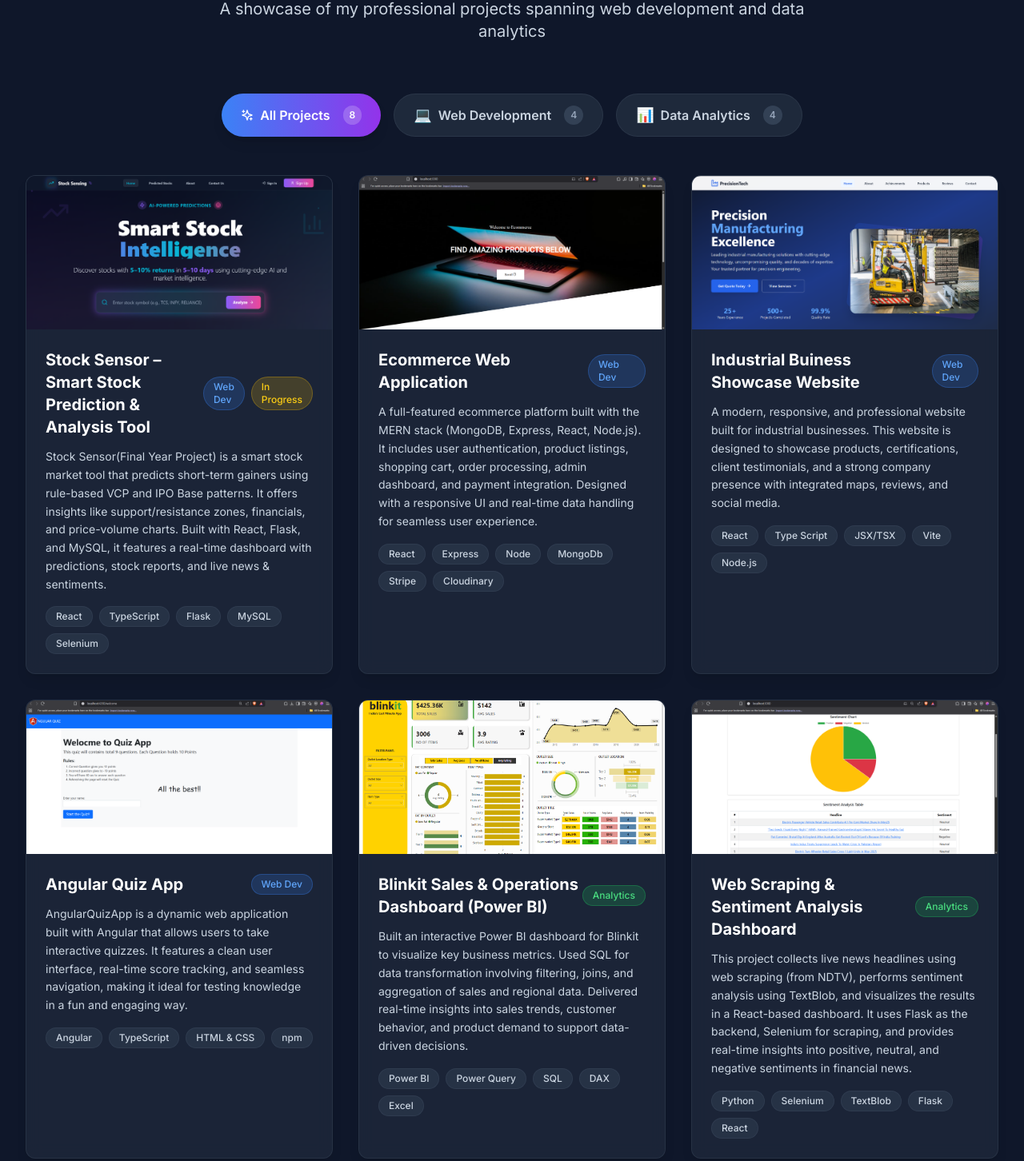
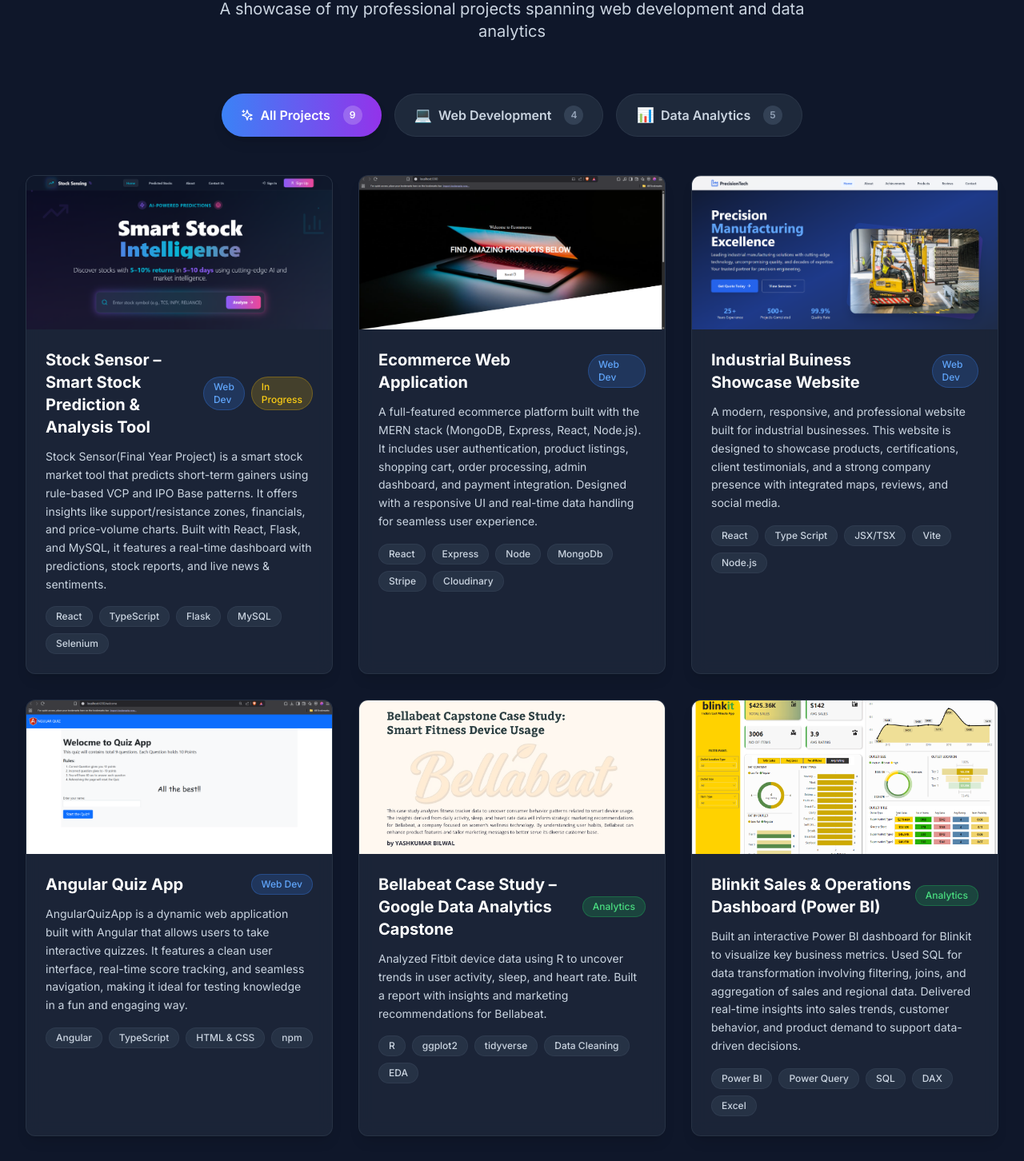
Before and after one commit to yashbilwal/Portfolio, a React (Vite) app: page / in a window 1280 px wide. Shown: the part 2932-4384 px from the top of the page at 80% size. Built offline with nearby package versions, Linux system fonts and the light colour scheme.

Commit message:
added BellaBeat Case Study

```diff
--- a/src/components/Projects.tsx
+++ b/src/components/Projects.tsx
@@ -10,6 +10,7 @@
 import angquizimg from '../Images/angquiz.png';
 import ecommerceimg from '../Images/ecommerce_home.png';
 import stocksensorimg from '../Images/stocksensor_home.png';
+import bellabeatimg from '../Images/bellabeat_case_study_report.png';
 
 const Projects = () => {
   const [ref, inView] = useInView({
@@ -61,6 +62,14 @@
   ];
 
   const dataProjects = [
+    {
+      title: 'Bellabeat Case Study – Google Data Analytics Capstone',
+      description: 'Analyzed Fitbit device data using R to uncover trends in user activity, sleep, and heart rate. Built a report with insights and marketing recommendations for Bellabeat.',
+      image: bellabeatimg,
+      tech: ['R', 'ggplot2', 'tidyverse', 'Data Cleaning', 'EDA'],
+      viewUrl: '/Bellabeat-Case-Study-Report.pdf',
+      category: 'data'
+    },
     {
       title: 'Blinkit Sales & Operations Dashboard (Power BI)',
       description: 'Built an interactive Power BI dashboard for Blinkit to visualize key business metrics. Used SQL for data transformation involving filtering, joins, and aggregation of sales and regional data. Delivered real-time insights into sales trends, customer behavior, and product demand to support data-driven decisions.',
@@ -151,10 +160,13 @@
                 whileHover={{ scale: 1.1 }}
                 whileTap={{ scale: 0.9 }}
                 href={project.viewUrl}
+                target="_blank"
+                rel="noopener noreferrer"
                 className="bg-green-500 text-white p-3 rounded-full hover:bg-green-600 transition-colors duration-300 shadow-lg"
               >
                 <BarChart3 size={20} />
               </motion.a>
+
             )}
           </div>
         </div>
```
Also changed, not shown: src/Images/bellabeat_case_study_report.png (added), 1 other file (tests, documents, lock files or other folders). Lines whose indentation alone changed are shown as unchanged.
